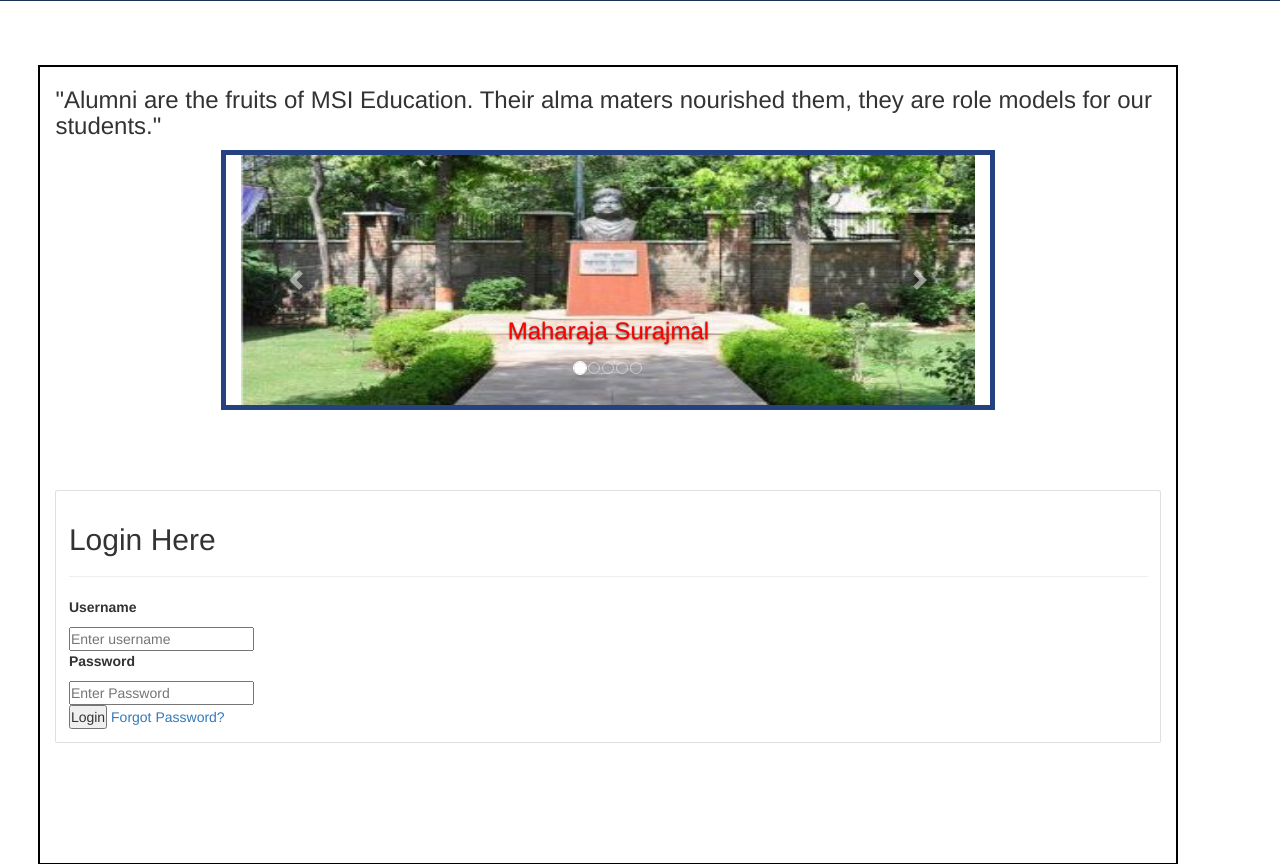
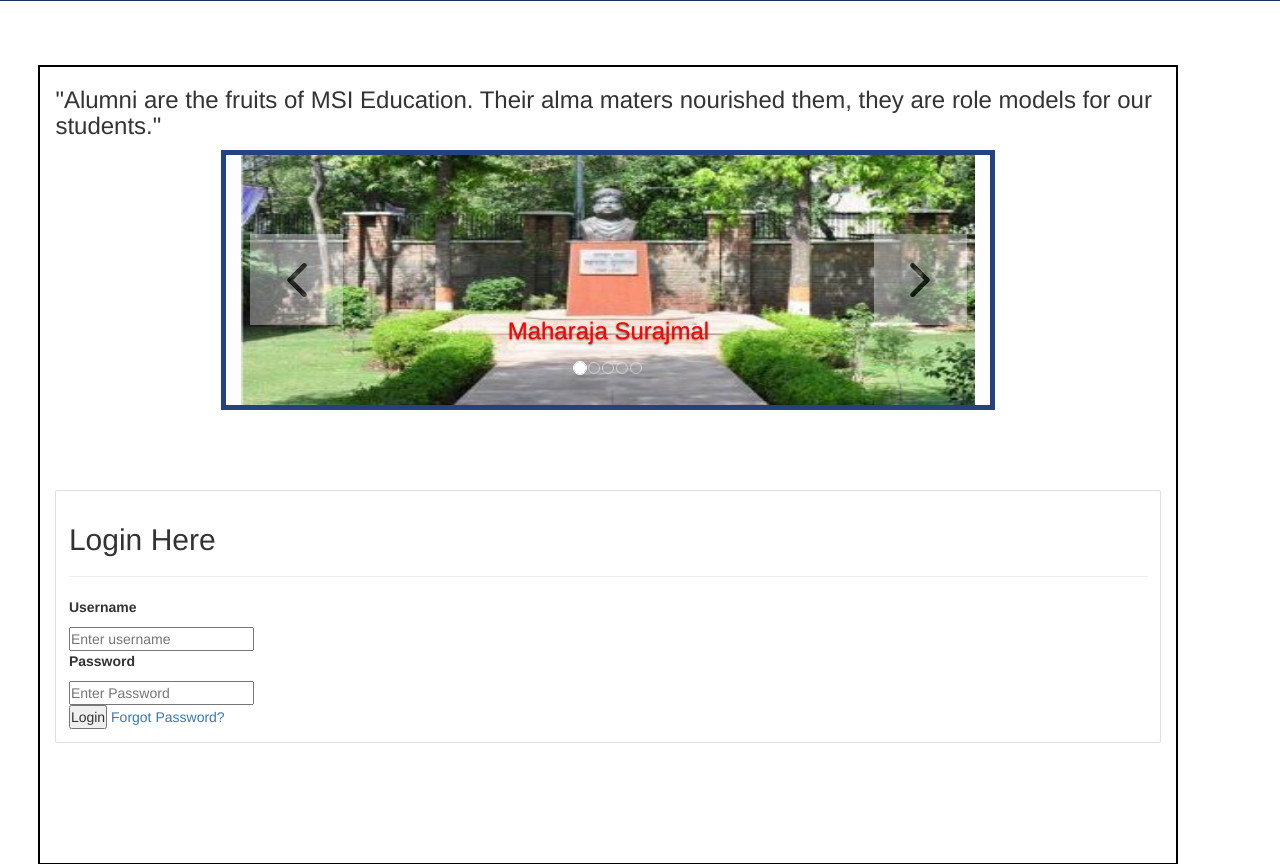
Before and after one commit to Megha2k/MSI-Alumni, a Django app: page / in a window 1280 px wide. Shown: the part 209-1073 px from the top of the page. Run offline with Django 3.2, Linux system fonts and the light colour scheme; some libraries are stand-ins or nearby versions.

Commit message:
images added for prev and next navigation button for sliding images

```diff
--- a/alumni_portal/templates/alumni_app/index.html
+++ b/alumni_portal/templates/alumni_app/index.html
@@ -51,14 +51,20 @@
             <li data-target="#mysliderbody" data-slide-to="4" ></li>
 
         </ol>
-        <a class="carousel-control-prev" href="#mysliderbody" role="button" data-slide="prev" style="color:green;">
+     <!--    <a class="carousel-control-prev" href="#mysliderbody" role="button" data-slide="prev" style="color:green;">
             <span class="carousel-control-prev-icon" aria-hidden="true"></span>
             <span class="sr-only">Previous</span>
         </a>
         <a class="carousel-control-next" href="#mysliderbody" role="button" data-slide="next">
             <span class="carousel-control-next-icon" aria-hidden="true"></span>
             <span class="sr-only">Next</span>
-          </a>
+          </a> -->
+        <a class="carousel-control-prev" href="#mysliderbody" role="button" data-slide="prev">
+            <img src="{% static 'images/left.png' %}" alt="#" />
+        </a>
+        <a class="carousel-control-next" href="#mysliderbody" role="button" data-slide="next">
+            <img src="{% static 'images/right.png' %}" alt="#" />
+        </a>
 
     </div>
 </div>
```
Also changed, not shown: alumni_portal/static/images/left.png (added), alumni_portal/static/images/right.png (added).
